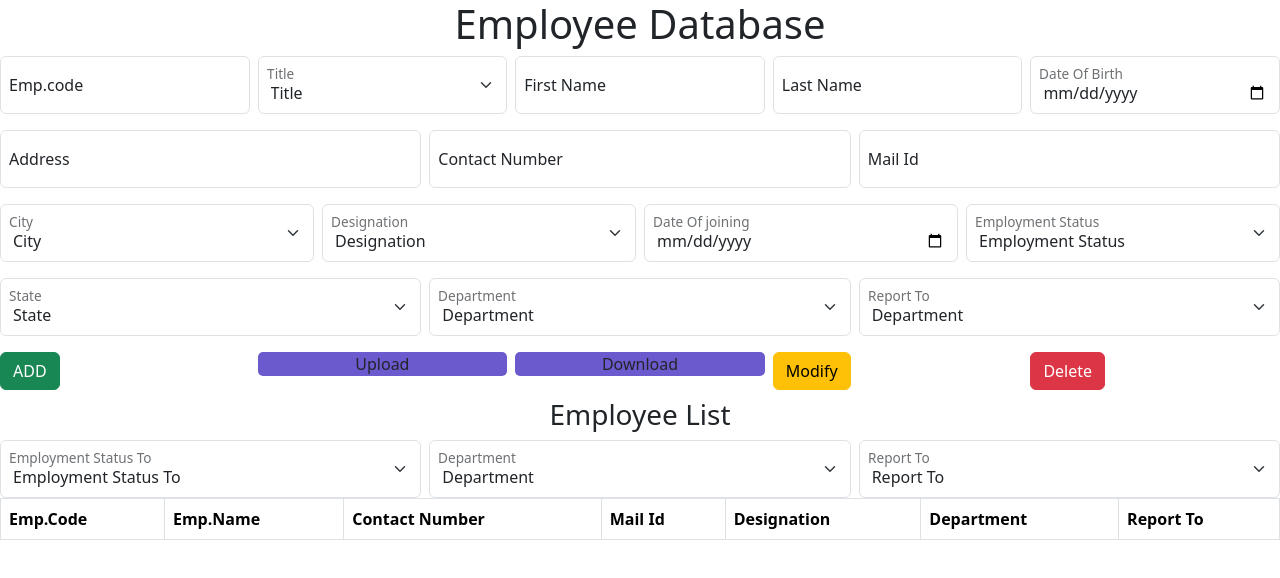
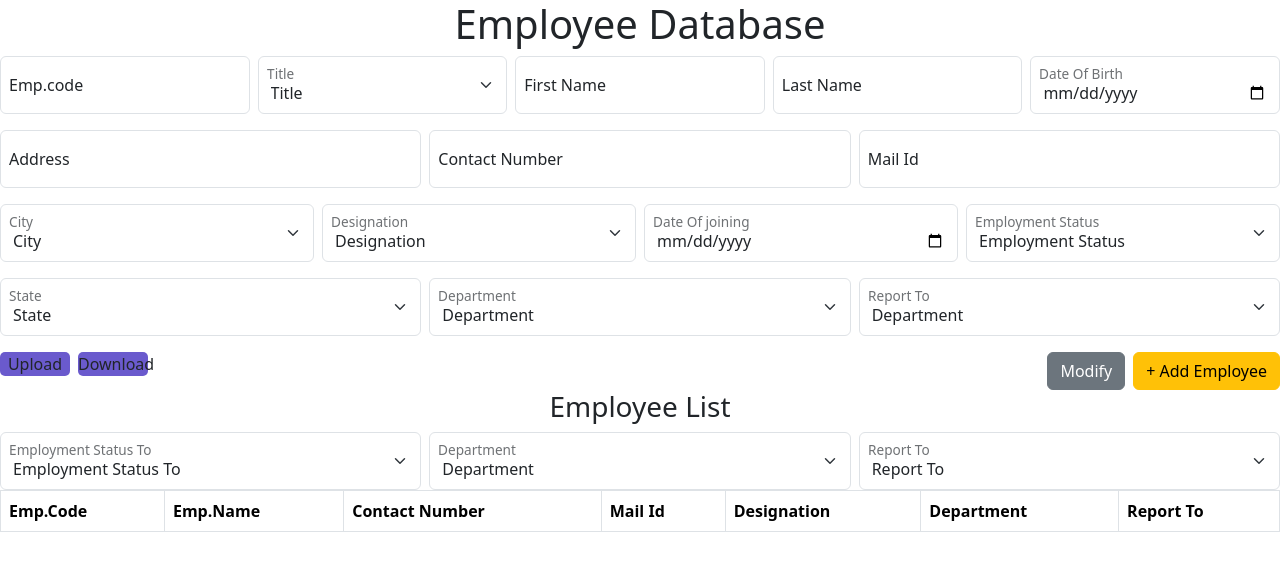
Before and after one commit to srubesh204/MetricProject, a React (Create React App) app in the folder client/: page /employee in a window 1280 px wide. Shown: the top 578 px of the page. Built offline with nearby package versions, Linux system fonts and the light colour scheme.

Commit message:
employee

```diff
--- a/client/src/Components/employee/Employee.jsx
+++ b/client/src/Components/employee/Employee.jsx
@@ -4,7 +4,8 @@ const Employee = () => {
     const uploadCss = {
         uploadButton:{
             display: "block",
-
+            width: "70px",
+            maxWidth: "300px",
             backgroundColor: "slateblue",
             borderRadius: "5px",
             fontSize: "1em",
@@ -23,6 +24,7 @@ const Employee = () => {
 
 
         }
+
 
 
 
@@ -140,25 +142,32 @@ const Employee = () => {
                     </div>
                 </div>
                 <div className="row g-2" >
-                    <div className="col mb-2">
-                        <button type="button" className='btn btn-success'>ADD</button>
-                    </div>
-                    <div className="col">
+                    <div className="col d-flex ">
+                    <div className='me-2' >
                         <label style={uploadCss.uploadButton}>
                             <input style={uploadCss.inUploadButton} className="form-control" type="file" id="uploadExcel" />Upload
                         </label>
                     </div>
-                    <div className="col">
+                    <div >
                         <label style={uploadCss.uploadButton}>
                         <input className="form-control" type="file" id="uploadExcel" style={uploadCss.inUploadButton} />Download
                         </label>
                     </div>
-                    <div className="col mb-2">
-                        <button type="button" className='btn btn-warning'>Modify</button>
                     </div>
-                    <div className="col mb-2">
-                        <button type="button" className='btn btn-danger'>Delete</button>
+
+                    <div className='col d-flex justify-content-end'>
+                    <div className='me-2' >
+                        <button type="button" className='btn btn-secondary'>Modify</button>
                     </div>
+
+                    <div>
+                        <button type="button" className='btn btn-warning'>+ Add Employee</button>
+                    </div>
+
+                    </div>
+
+
+
 
                 </div>
                 <h3 className='text-center'>Employee List</h3>
```
